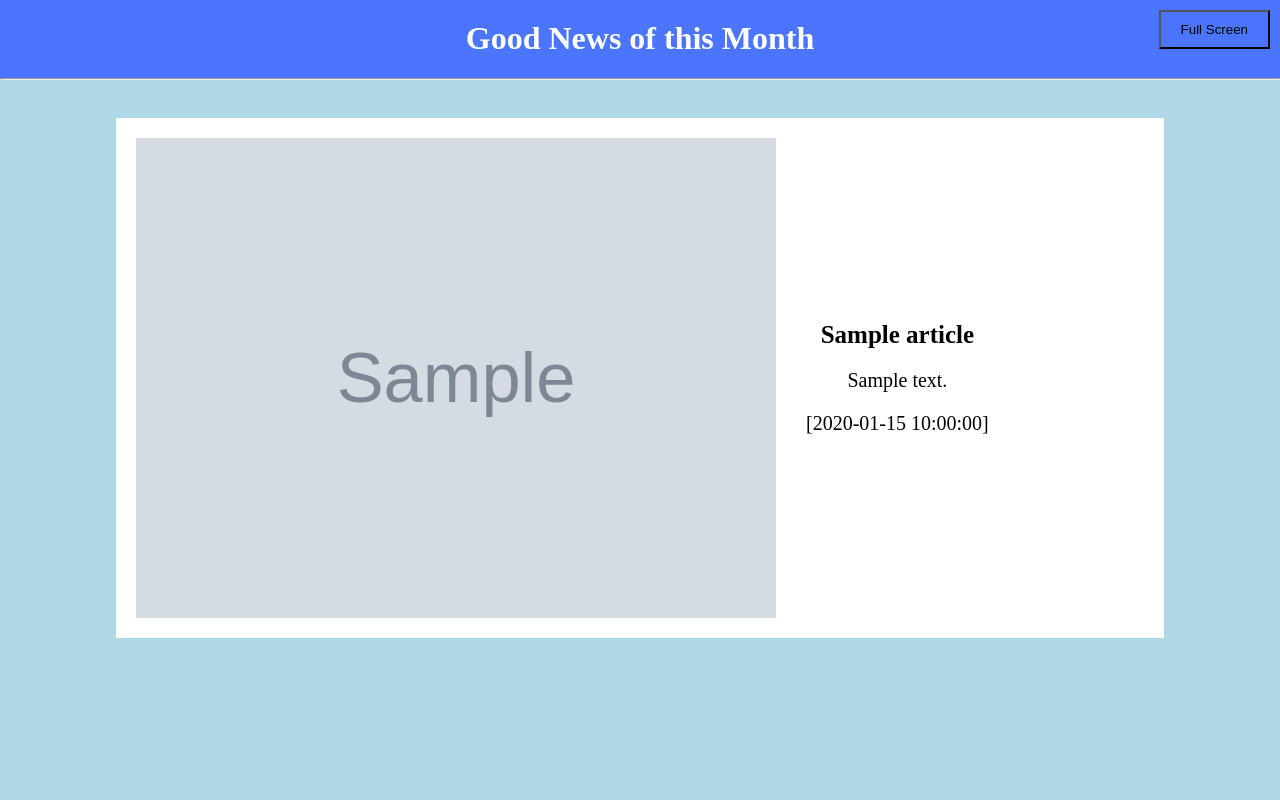
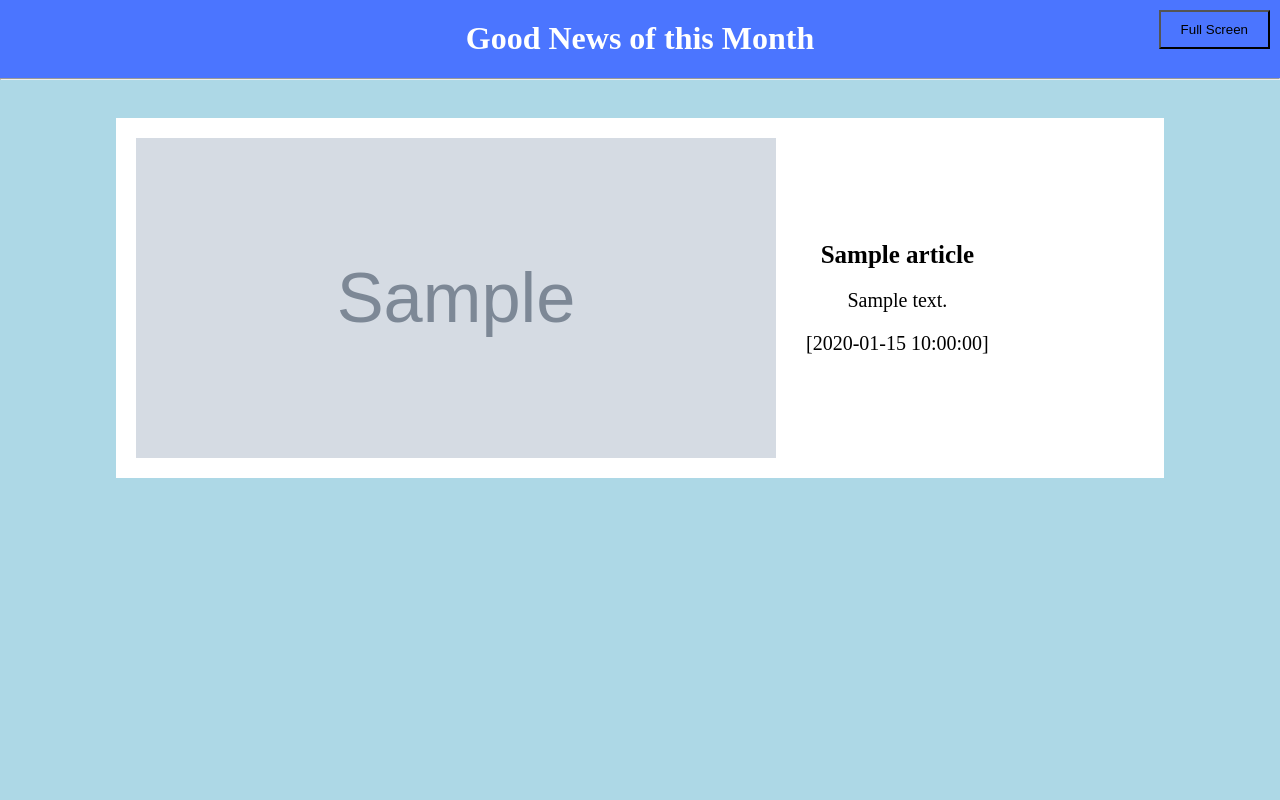
Before and after one commit to shsh227/shsh227.github.io, a Flask app: template templates/index.html in a window 1280 px wide. Run offline with Flask 3, Linux system fonts and the light colour scheme; the template is opened without the code that fills it: most values are stand-ins (such as "Sample title", 1, 10 or a date in 2020); grey boxes marked "Sample" are stand-in pictures.

Commit message:
Update all modified files

```diff
--- a/static/styles.css
+++ b/static/styles.css
@@ -3,7 +3,6 @@ html, body {
     height: 100%;
     margin: 0;
     padding: 0;
-    overflow: hidden;
     background-color: lightblue;
 }
 
@@ -32,6 +31,7 @@ html, body {
     flex-direction: column;
     width: 100%;
     padding: 10px;
+    padding-bottom: 40px;
     box-sizing: border-box;
     display: none;
     align-items: center;
@@ -55,10 +55,12 @@ html, body {
     width: 80vw;
     max-width: 80%;
     height: auto;
+    max-height: calc(100vh - 40px);
     margin: 0 auto;
     gap: 20px;
     padding: 20px;
     background: white;
+    overflow:  auto;
 }
 
 .news {
@@ -72,12 +74,13 @@ html, body {
     flex-direction: column;
     justify-content: center;
     margin: auto 0;
+    overflow: auto;
 }
 
 .article .article-box .img {
     width: 100%;
     max-width: 50vw;
-    max-height: 50vw;
+    max-height: 40vh;
     object-fit: cover;
     object-position: center;
 }
```
